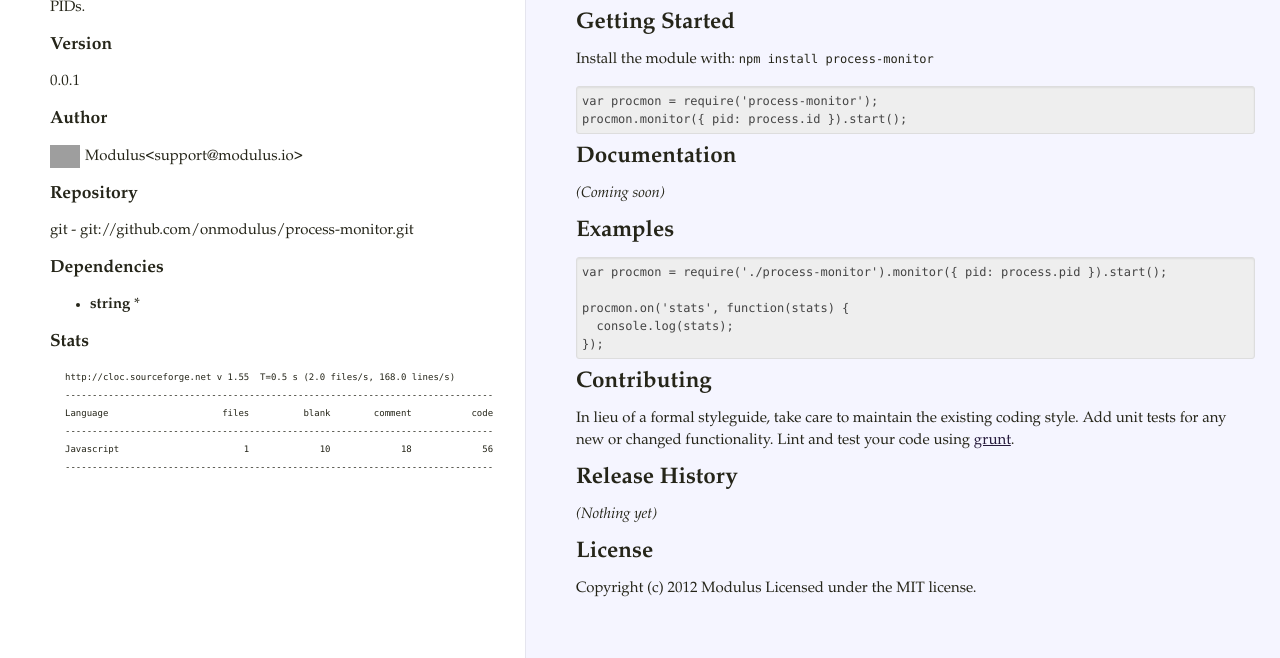
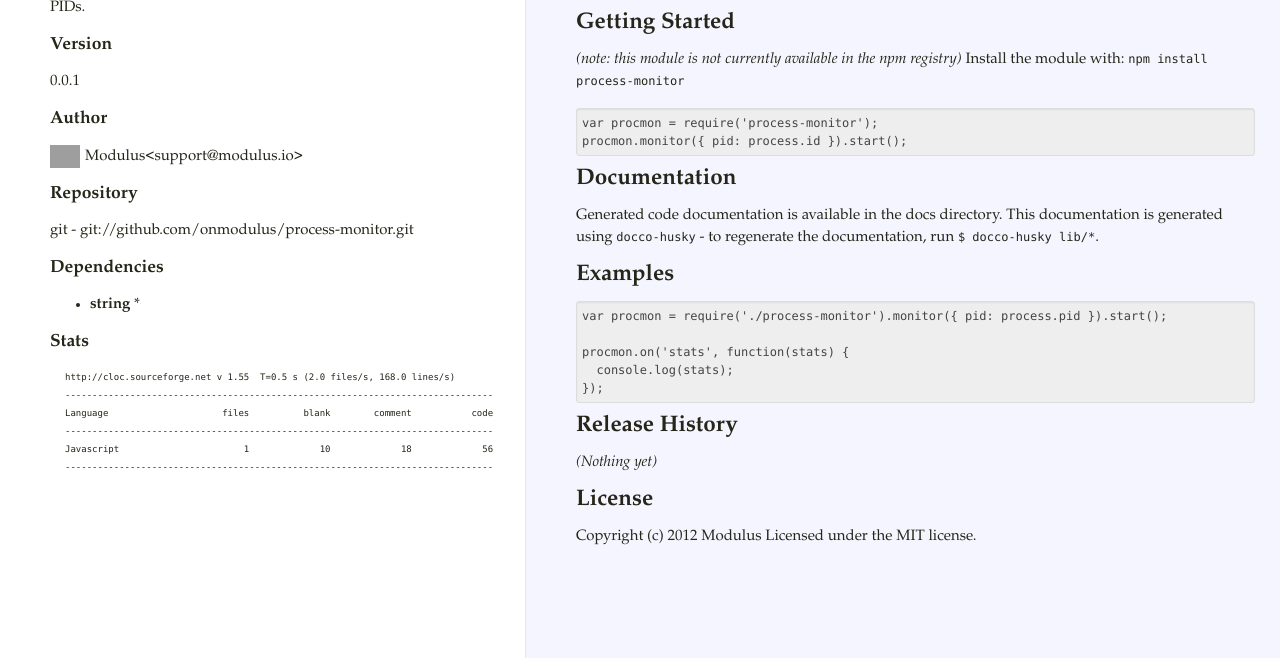
Before and after one commit to XervoIO/process-monitor, a website: page docs/index.html in a window 1280 px wide. Shown: the part 142-800 px from the top of the page. Drawn offline with Linux system fonts and the light colour scheme; grey boxes are pictures that could not be loaded.

Commit message:
Updated generated docs to include recent changes to the read me.

```diff
--- a/docs/index.html
+++ b/docs/index.html
@@ -12,7 +12,8 @@ Javascript                       1             10             18             56
 
 <h2>Getting Started</h2>
 
-<p>Install the module with: <code>npm install process-monitor</code></p>
+<p><em>(note: this module is not currently available in the npm registry)</em>
+Install the module with: <code>npm install process-monitor</code></p>
 
 <pre><code>var procmon = require('process-monitor');
 procmon.monitor({ pid: process.id }).start();
@@ -20,7 +21,8 @@ procmon.monitor({ pid: process.id }).start();
 
 <h2>Documentation</h2>
 
-<p><em>(Coming soon)</em></p>
+<p>Generated code documentation is available in the docs directory. This documentation is generated using
+<code>docco-husky</code> - to regenerate the documentation, run <code>$ docco-husky lib/*</code>.</p>
 
 <h2>Examples</h2>
 
@@ -31,10 +33,6 @@ procmon.on('stats', function(stats) {
 });
 </code></pre>
 
-<h2>Contributing</h2>
-
-<p>In lieu of a formal styleguide, take care to maintain the existing coding style. Add unit tests for any new or changed functionality. Lint and test your code using <a href="https://github.com/cowboy/grunt">grunt</a>.</p>
-
 <h2>Release History</h2>
 
 <p><em>(Nothing yet)</em></p>
```
